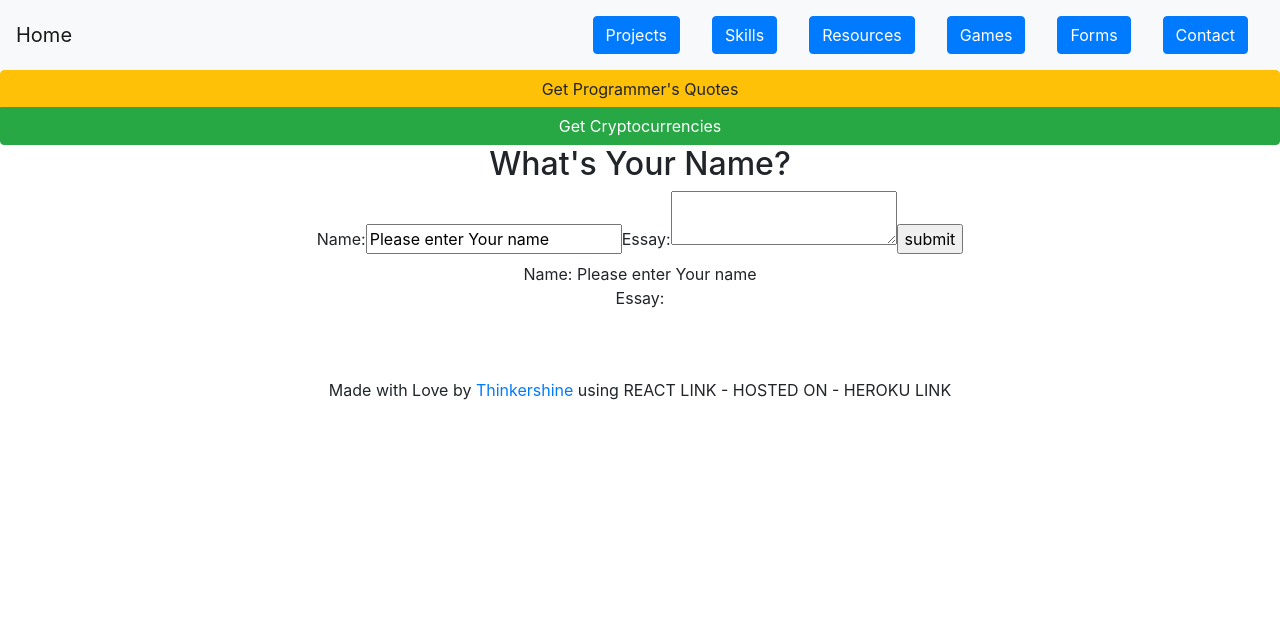
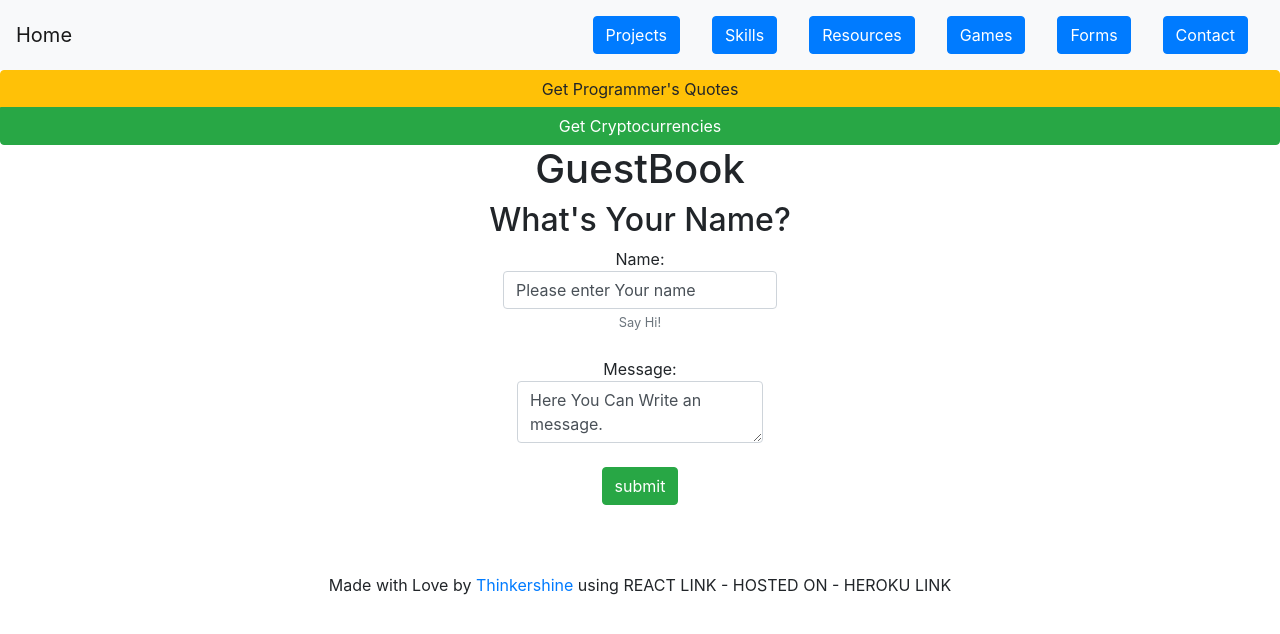
Before and after one commit to Thinkershine/Thinkershine-WebAPP, a React (Create React App) app: page /forms in a window 1280 px wide. Shown: the top 634 px of the page. Built offline with nearby package versions, Linux system fonts and the light colour scheme.

Commit message:
Create GuestBook from NameForm

```diff
--- a/src/components/forms/nameForm.jsx
+++ b/src/components/forms/nameForm.jsx
@@ -3,63 +3,90 @@ import React, { Component } from "react";
 class NameForm extends React.Component {
   constructor(props) {
     super(props);
-    this.state = { formName: "Please enter Your name", textArea: "" };
+    this.state = {
+      name: "Please enter Your name",
+      nameClicked: false,
+      messageArea: "Here You Can Write an message.",
+      messageClicked: false,
+      submitted: { name: "", message: "", submitted: false }
+    };
 
     this.handleChange = this.handleChange.bind(this);
     this.handleSubmit = this.handleSubmit.bind(this);
-    this.handleInputClick = this.handleInputClick.bind(this);
-    this.handleTextAreaChange = this.handleTextAreaChange.bind(this);
+    this.handleNameInputClick = this.handleNameInputClick.bind(this);
+    this.handlemessageAreaChange = this.handlemessageAreaChange.bind(this);
+    this.handlemessageAreaClick = this.handlemessageAreaClick.bind(this);
   }
 
   handleChange(event) {
-    this.setState({ formName: event.target.value });
+    this.setState({ name: event.target.value });
   }
-  handleTextAreaChange(event) {
-    this.setState({ textArea: event.target.value });
+
+  handlemessageAreaChange(event) {
+    this.setState({ messageArea: event.target.value });
+  }
+
+  handlemessageAreaClick(event) {
+    this.setState({ messageArea: "" });
   }
 
   handleSubmit(event) {
-    alert(
-      "A name was submitted: " +
-        this.state.formName +
-        "with an Essay: " +
-        this.state.textArea
-    );
+    console.log("SUBMIT");
+    this.setState({
+      submitted: {
+        name: this.state.name,
+        message: this.state.messageArea,
+        submitted: true
+      }
+    });
     event.preventDefault();
   }
 
-  handleInputClick(event) {
-    this.setState({ formName: "" });
+  handleNameInputClick(event) {
+    this.setState({ name: "" });
   }
 
   render() {
     return (
       <React.Fragment>
         <form onSubmit={this.handleSubmit}>
+          <h1>GuestBook</h1>
           <h2>What's Your Name?</h2>
+          <div className="form-group">
             <label>
               Name:
               <input
+                className="form-control"
                 type="text"
-              value={this.state.formName}
+                value={this.state.name}
+                placeholder={this.state.name}
                 onChange={this.handleChange}
-              onClick={this.handleInputClick}
+                onClick={this.handleNameInputClick}
+              />
+              <small className="form-text text-muted">Say Hi!</small>
+            </label>
+          </div>
+          <div className="form-group">
+            <label>
+              Message:
+              <textarea
+                className="form-control"
+                value={this.state.messageArea}
+                placeholder={this.state.messageArea}
+                onChange={this.handlemessageAreaChange}
+                onClick={this.handlemessageAreaClick}
               />
             </label>
-          <label>
-            Essay:
-            <textarea
-              value={this.state.textArea}
-              onChange={this.handleTextAreaChange}
-            />
-          </label>
-          <input type="submit" value="submit" />
+          </div>
+          <input type="submit" value="submit" className="btn btn-success" />
         </form>
+        {this.state.submitted.submitted && (
           <div className="cointainer">
             {" "}
-          Name: {this.state.formName} <br />
-          Essay: {this.state.textArea}
+            Name: {this.state.submitted.name} <br />
+            message: {this.state.submitted.message}
           </div>
+        )}
       </React.Fragment>
     );
   }
```
Lines whose indentation alone changed are shown as unchanged.
